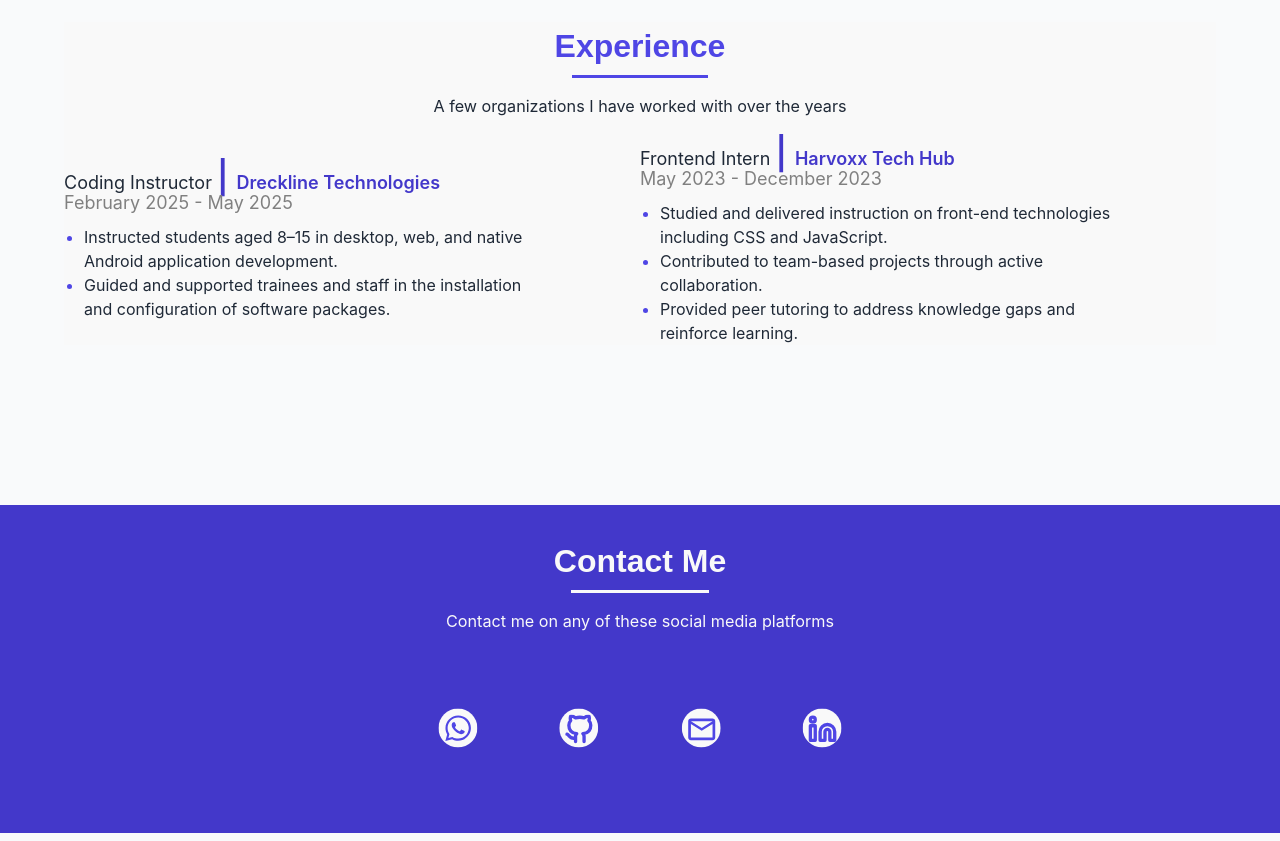
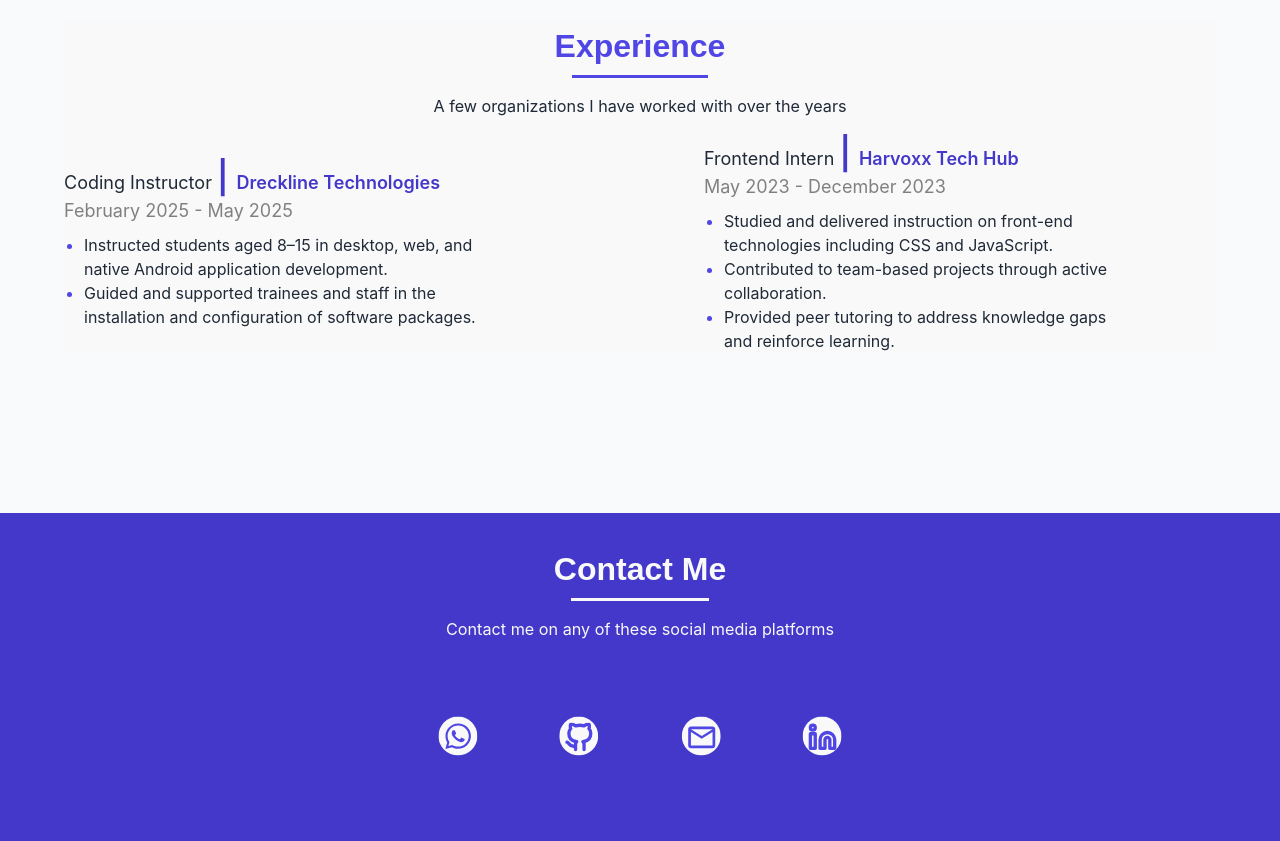
Before and after one commit to Solomon-David/Portfolio, a Vue app: page / in a window 1280 px wide. Shown: the part 3580-4421 px from the top of the page. Built offline with nearby package versions, Linux system fonts and the light colour scheme.

Commit message:
Fixed issue with Experiences component

```diff
--- a/src/components/ExperienceComponent.vue
+++ b/src/components/ExperienceComponent.vue
@@ -35,7 +35,7 @@ const props = defineProps({
 .experience-head {
   display: flex;
   flex-direction: column;
-  /* text-wrap: nowrap; */
+  gap: 1vh;
   line-height: 1;
 }
 
--- a/src/components/MainComponent.vue
+++ b/src/components/MainComponent.vue
@@ -551,6 +551,7 @@ section {
 .experiences {
   display: grid;
   grid-template-columns: 1fr;
+  gap: 2vh;
 }
 
 .experiences article {
@@ -618,6 +619,7 @@ section {
 
   .experiences {
     grid-template-columns: 1fr 1fr;
+    gap: 10vw;
   }
 }
 </style>
```
